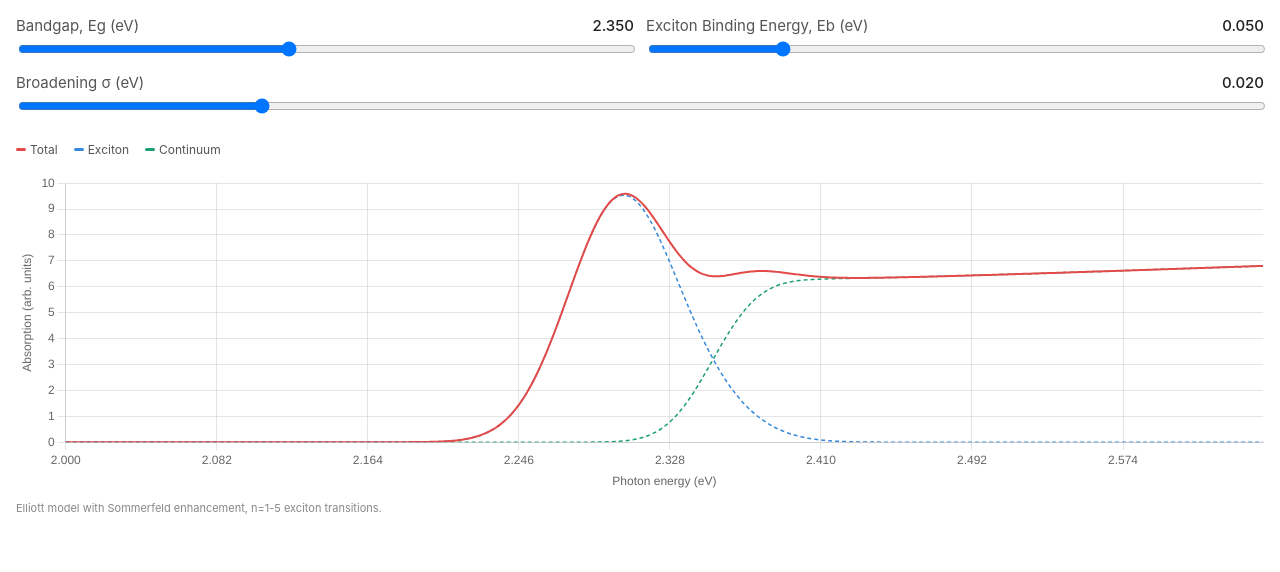
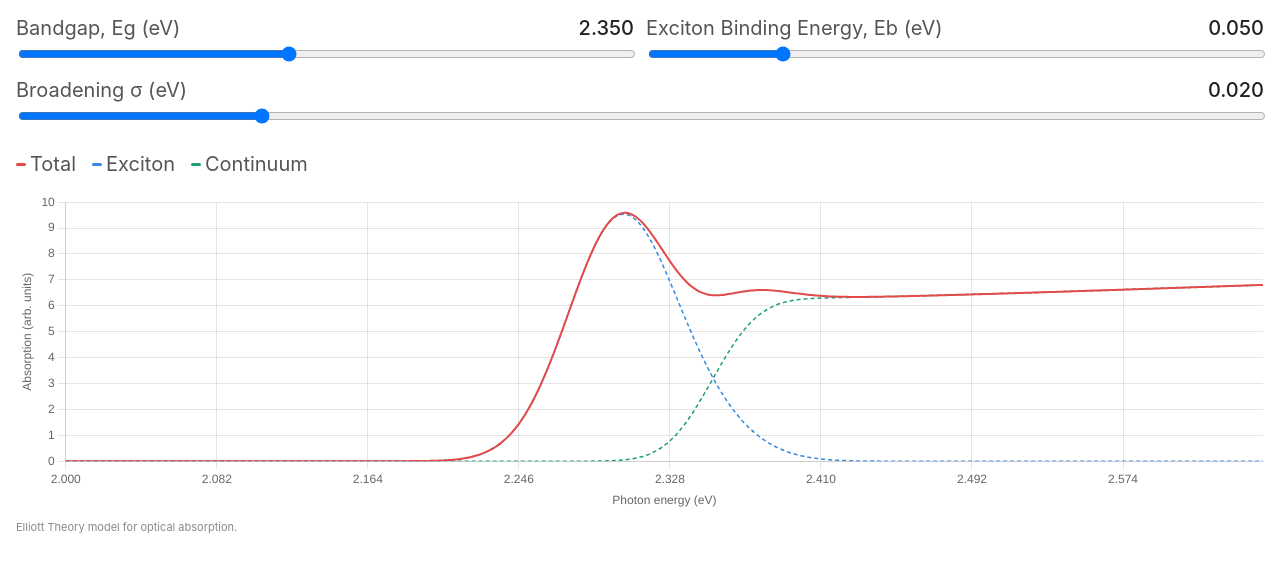
Before and after one commit to ChristopherGBailey/ChristopherGBailey.github.io, a Jekyll site: the page assets/html/elliott_model.html, which Jekyll copies as it is, in a window 1280 px wide. Shown: the top 572 px of the page. Built offline with Jekyll 4.4.1, drawn with Linux system fonts in a browser that asks for light colours.

Commit message:
Modified slider

```diff
--- a/assets/html/elliott_model.html
+++ b/assets/html/elliott_model.html
@@ -5,13 +5,13 @@
 <meta name="viewport" content="width=device-width, initial-scale=1.0">
 <style>
   body { font-family: -apple-system, sans-serif; margin: 1rem; color: #222; background: transparent; }
-  label { font-size: 15px; color: #555; }
+  label { font-size: 20px; color: #555; }
   input[type=range] { width: 100%; }
   .grid { display: grid; grid-template-columns: 1fr 1fr; gap: 12px; margin-bottom: 1.5rem; }
   .full { grid-column: span 2; }
   .row { display: flex; justify-content: space-between; margin-bottom: 4px; }
-  .val { font-size: 15px; font-weight: 500; }
-  .legend { display: flex; gap: 16px; margin-bottom: 1rem; font-size: 12px; color: #555; }
+  .val { font-size: 20px; font-weight: 500; }
+  .legend { display: flex; gap: 16px; margin-bottom: 1rem; font-size: 20px; color: #555; }
   .legend span { display: flex; align-items: center; gap: 4px; }
   .swatch { width: 10px; height: 3px; border-radius: 2px; display: inline-block; }
   .note { font-size: 11px; color: #888; margin-top: 8px; }
@@ -40,7 +40,7 @@
 <div style="position:relative;width:100%;height:320px;">
   <canvas id="elliottChart"></canvas>
 </div>
-<p class="note">Elliott model with Sommerfeld enhancement, n=1-5 exciton transitions.</p>
+<p class="note">Elliott Theory model for optical absorption.</p>
 <script src="https://cdnjs.cloudflare.com/ajax/libs/Chart.js/4.4.1/chart.umd.js"></script>
 <script>
 const dE = 0.002;
```
